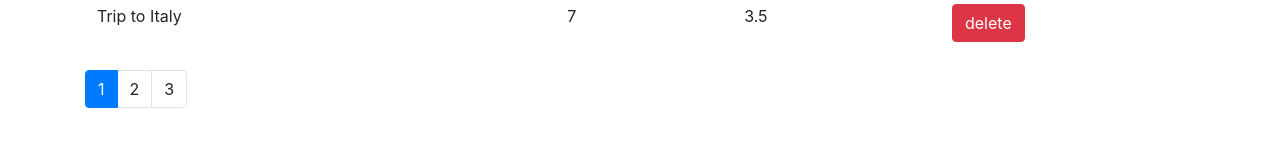
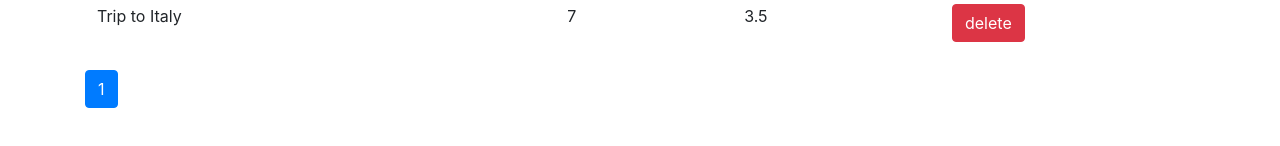
Before and after one commit to nazaninqfn/react, a React (Create React App) app in the folder counter-app/: page / in a window 1280 px wide. Shown: the part 308-454 px from the top of the page. Built offline with nearby package versions, Linux system fonts and the light colour scheme.

Commit message:
5-7 type checking with proptypes

```diff
--- a/counter-app/package.json
+++ b/counter-app/package.json
@@ -13,6 +13,7 @@
     "bootstrap": "^4.1.1",
     "fontawesome-4.7": "^4.7.0",
     "loadash": "^1.0.0",
+    "prop-types": "^15.8.1",
     "react": "^18.2.0",
     "react-dom": "^18.2.0",
     "react-scripts": "^2.1.3",
--- a/counter-app/src/components/movies.jsx
+++ b/counter-app/src/components/movies.jsx
@@ -3,6 +3,8 @@ import { getMovies } from '../services/fakeMovieService';
 import Like from './common/like';
 import Pagination from './common/pagination';
 import { paginate } from '../utils/paginate';
+import PropTypes from 'prop-types';
+
 
 class Movies extends Component {
     state = {
@@ -75,7 +77,7 @@ class Movies extends Component {
                     </tbody>
                 </table>
                 <Pagination
-                    itemsCount={count}
+                    itemsCount="asd"
                     pageSize={pageSize}
                     currentPage={currentPage}
                     onPageChange={this.handlePageChange}
@@ -84,5 +86,10 @@ class Movies extends Component {
         );
     }
 }
-
+Pagination.propTypes = {
+    itemsCount: PropTypes.number.isRequired,
+    pageSize: PropTypes.number.isRequired,
+    currentPage: PropTypes.number.isRequired,
+    onPageChange: PropTypes.func.isRequired,
+};
 export default Movies;
```
Also changed, not shown: 1 other file (tests, documents, lock files or other folders).
